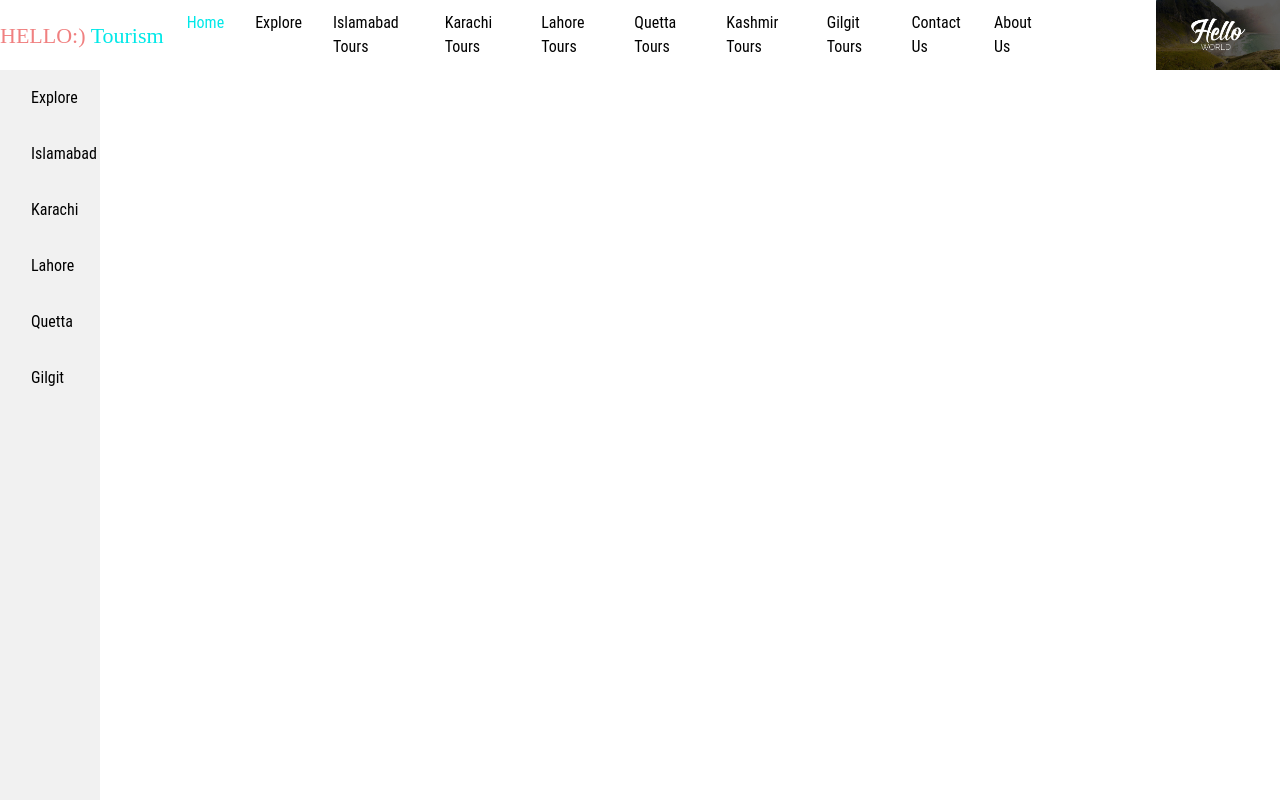
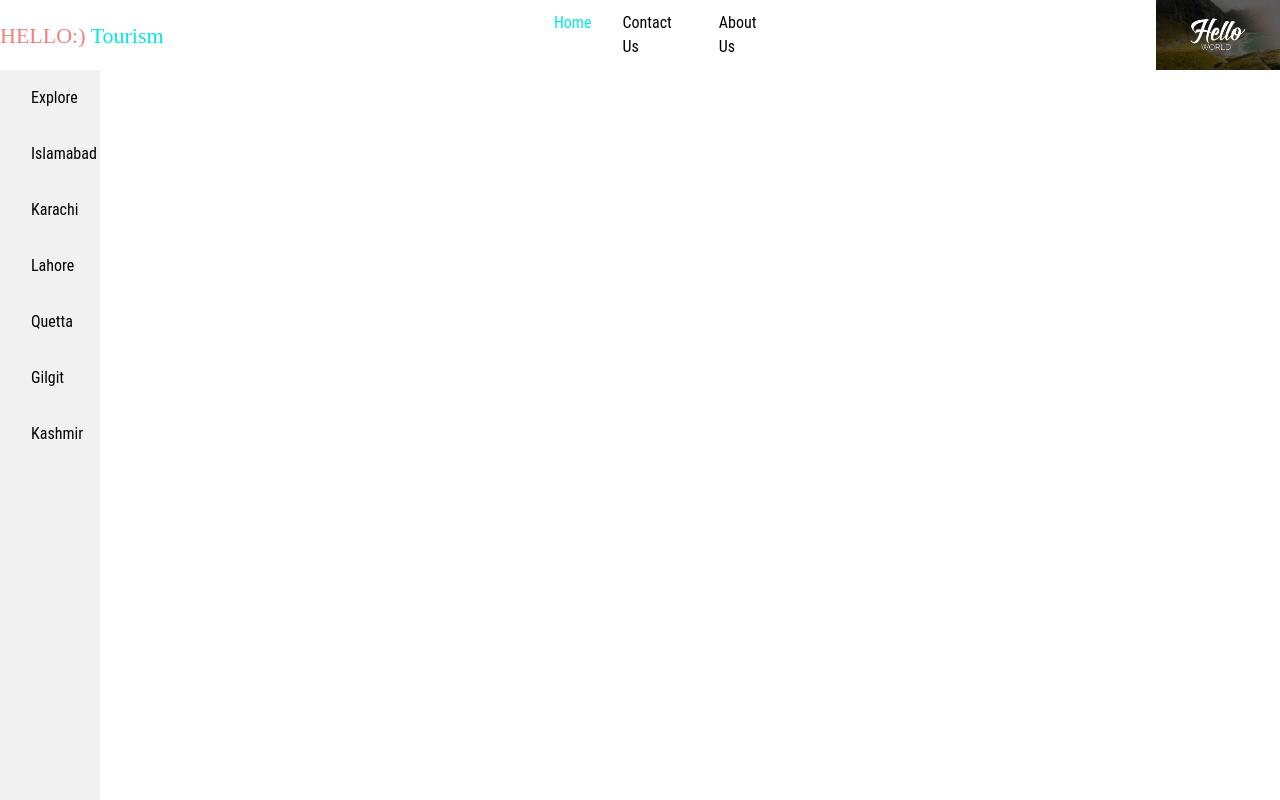
Before and after one commit to Hammad0010/angular, an Angular app: page / in a window 1280 px wide. Built offline with nearby package versions, Linux system fonts and the light colour scheme.

Commit message:
Update app.component.html

```diff
--- a/src/app/app.component.html
+++ b/src/app/app.component.html
@@ -23,27 +23,7 @@
             </div>
           </div>
 
-                  <li class="nav-item " >
-                    <a routerLink="explore" routerLinkActive="active" class="nav-link">Explore</a>
-                </li>
-                  <li class="nav-item " >
-                    <a routerLink="islamabad" routerLinkActive="active" class="nav-link">Islamabad Tours</a>
-                </li>
-                <li class="nav-item " >
-                  <a routerLink="karachi" routerLinkActive="active" class="nav-link">Karachi Tours</a>
-              </li>
-              <li class="nav-item " >
-                <a routerLink="lahore" routerLinkActive="active" class="nav-link">Lahore Tours</a>
-            </li>
-            <li class="nav-item " >
-                <a routerLink="quetta" routerLinkActive="active" class="nav-link">Quetta Tours</a>
-            </li>
-            <li class="nav-item " >
-                <a routerLink="kashmir" routerLinkActive="active" class="nav-link">Kashmir Tours</a>
-            </li>
-            <li class="nav-item " >
-                <a routerLink="gilgit" routerLinkActive="active" class="nav-link">Gilgit Tours</a>
-            </li>
+
 
             <li class="nav-item " >
                 <a routerLink="contact" routerLinkActive="active" class="nav-link">Contact Us</a>
@@ -52,10 +32,11 @@
                 <a routerLink="about" routerLinkActive="active" class="nav-link">About Us</a>
             </li>
       </ul>
-      <img style="margin-left: 10%;" src="/assets/img/Hello.jpg" height="70px">
+      <img style="margin-left: 50%;" src="/assets/img/Hello.jpg" height="70px">
   </div>
+
+
 </nav>
-
 <div class="sidebar">
     <a routerLink="explore" routerLinkActive="active" class="nav-link">Explore</a>
     <a routerLink="islamabad" routerLinkActive="active" class="nav-link">Islamabad</a>
@@ -63,7 +44,6 @@
     <a routerLink="lahore" routerLinkActive="active" class="nav-link">Lahore </a>
     <a routerLink="quetta" routerLinkActive="active" class="nav-link">Quetta</a>
     <a routerLink="gilgit" routerLinkActive="active" class="nav-link">Gilgit</a>
+    <a routerLink="kashmir" routerLinkActive="active" class="nav-link">Kashmir</a>
 </div>
-
-
 <router-outlet></router-outlet>
```
Lines whose indentation alone changed are shown as unchanged.
